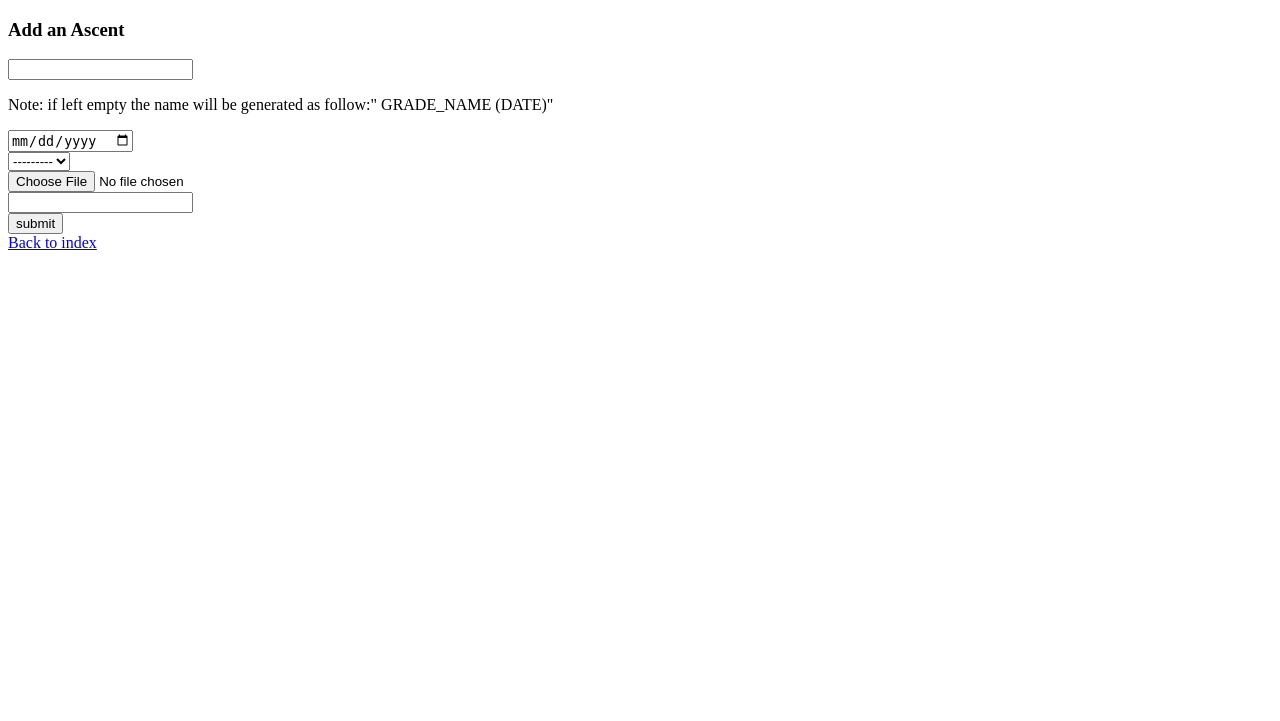
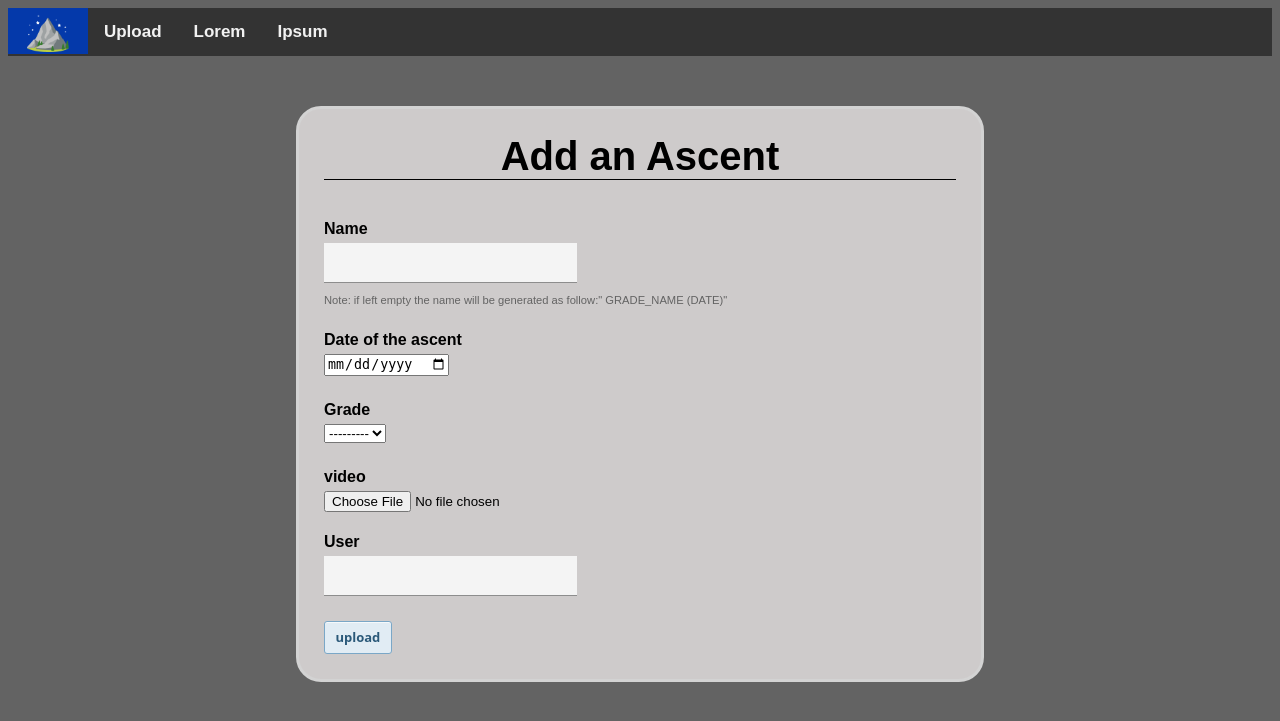
Before and after one commit to 0xZach/LogAscents, a Django app: page /logAscents/upload/ in a window 1280 px wide. Shown: the top 721 px of the page. Run offline with Django 5.2, Linux system fonts and the light colour scheme; data that the repository does not hold is empty; parts of the project's set-up code (start-up, migrations or seed data) failed here and were passed over; some libraries are stand-ins or nearby versions.

Commit message:
- added some front-end beauty - added background image for test (will delete later) - modified runserverScript to avoid "it works on my machine"

```diff
--- a/ascents/forms.py
+++ b/ascents/forms.py
@@ -12,7 +12,8 @@ and 'date_uploaded' is changed from being a normal text input to being a true da
 """
 class AscentForm(forms.ModelForm):
 
-    name = forms.CharField(required=False)
+    name = forms.CharField(required=False, widget=forms.TextInput(attrs={'id': "input"}))
+    user = forms.CharField(widget=forms.TextInput(attrs={'id': "input"}))
     date_uploaded = forms.DateField(widget=forms.DateInput(attrs={'class': 'form-control', 'type':'date'}))
 
     class Meta:
--- a/ascents/static/ascents/styles.css
+++ b/ascents/static/ascents/styles.css
@@ -1,3 +1,126 @@
+/*      HEADER      */
+
+/* Add a black background color to the top navigation */
+.topnav {
+  background-color: #333;
+  overflow: hidden;
+  margin-bottom:50px;
+  font-weight: bold;
+}
+
+/* Style the links inside the navigation bar */
+.topnav a {
+  float: left;
+  color: #f2f2f2;
+  text-align: center;
+  padding: 14px 16px;
+  text-decoration: none;
+  font-size: 17px;
+}
+
+/* Change the color of links on hover */
+.topnav a:hover {
+  background-color: #ddd;
+  color: black;
+}
+
+/* Add a color to the active/current link */
+.topnav a.active {
+  background-color: #0439aa;
+  color: white;
+  font-size: 2.4em;
+  padding:0px 16px;
+}
+
+
+
+
+/*     BODY     */
+body {
+  background-color: #636363;
+  /*background: url("/static/img/test_background.jpg") 10% 0 repeat;*/
+  font-family: sans-serif;
+}
+
+
+
+
+
+
+/*    UPLOAD    */
+
+
+
+
+
+
+h1 {
+  font-family: Impact, sans-serif;
+  color: #CE5937;
+}
+
+h3 {
+  text-align:center;
+  border-bottom:1px solid black;
+  min-width:fit;
+  font-size:2.5em;
+  font-weight: bold;
+  margin-top: 0;
+}
+
+h4 {
+  margin-bottom:5px;
+  font-size:1em;
+}
+
+#form_body p {
+  font-size:0.7em;
+  color: #636363;
+}
+
+.input{
+  margin-bottom:25px;
+}
+
+
+.input-and-title {
+    margin-left: 25px;
+    margin-right: 25px;
+    padding-bottom: 10px;
+    margin-top: 20px;
+    border-bottom: 1px solid gray;
+    display: flex;
+}
+
+.input-title {
+    flex: 0 0 60%;
+}
+
+.input {
+    flex: 1;
+}
+
+#form_body{
+  margin: auto;
+  width: 50%;
+  border: 3px solid lightgray;
+  padding: 25px;
+  border-radius: 25px;
+  background-color: #cecbcb;
+}
+
+
+
+
+
+
+
+/*    LIST     */
+
+
+
+
+
 #prev_box {
     cursor:pointer;
     border:2px solid black;
@@ -27,3 +150,81 @@
   #prev_user:hover {
     background-color:lightgray;
   }*/
+
+
+
+
+
+
+/*    CUSTOM BUTTON    */
+
+.button-8 {
+  background-color: #e1ecf4;
+  border-radius: 3px;
+  border: 1px solid #7aa7c7;
+  box-shadow: rgba(255, 255, 255, .7) 0 1px 0 0 inset;
+  box-sizing: border-box;
+  color: #2b5979;
+  cursor: pointer;
+  display: inline-block;
+  font-family: system-ui,"Segoe UI","Liberation Sans",sans-serif;
+  font-size: 13px;
+  font-weight: bold;
+  line-height: 1.15385;
+  margin: 0;
+  outline: none;
+  padding: 8px .8em;
+  position: relative;
+  text-align: center;
+  text-decoration: none;
+  user-select: none;
+  -webkit-user-select: none;
+  touch-action: manipulation;
+  vertical-align: baseline;
+  white-space: nowrap;
+}
+
+.button-8:hover,
+.button-8:focus {
+  background-color: #b3d3ea;
+  color: #2c5777;
+}
+
+.button-8:focus {
+  box-shadow: 0 0 0 4px rgba(0, 149, 255, .15);
+}
+
+.button-8:active {
+  background-color: #a0c7e4;
+  box-shadow: none;
+  color: #2c5777;
+}
+
+
+
+
+#input{
+  box-sizing: border-box;
+  font-family: inherit;
+  font-size: 14px;
+  vertical-align: baseline;
+  font-weight: 400;
+  line-height: 1.29;
+  letter-spacing: .16px;
+  border-radius: 0;
+  outline: 2px solid transparent;
+  outline-offset: -2px;
+  width: 40%;
+  height: 40px;
+  border: none;
+  border-bottom: 1px solid #8d8d8d;
+  background-color: #f4f4f4;
+  padding: 0 16px;
+  color: #161616;
+  transition: background-color 70ms cubic-bezier(.2,0,.38,.9),outline 70ms cubic-bezier(.2,0,.38,.9);
+}
+
+#input:focus{
+    outline: 2px solid #0f62fe;
+    outline-offset: -2px;
+}
--- a/ascents/templates/ascents/upload_ascent.html
+++ b/ascents/templates/ascents/upload_ascent.html
@@ -2,36 +2,43 @@
 {% load widget_tweaks %}
 
 {% block content %}
+
+<div id="form_body">
 
   <h3>Add an Ascent</h3>
 
   <form method="POST" enctype="multipart/form-data">
     {% csrf_token %}
 
-  <div>
+    <div class="input">
+      <h4>Name</h4>
       {% render_field form.name %}
       <p>Note: if left empty the name will be generated as follow:" GRADE_NAME (DATE)"</p>
     </div>
 
-  <div>
+    <div class="input">
+      <h4>Date of the ascent</h4>
       {% render_field form.date_uploaded %}
     </div>
 
-  <div>
+    <div class="input">
+      <h4>Grade</h4>
       {% render_field form.grade %}
     </div>
 
-  <div>
+    <div class="input_video">
+      <h4>video</h4>
       {% render_field form.video %}
     </div>
 
-  <div>
+    <div class="input">
+      <h4>User</h4>
       {% render_field form.user %}
     </div>
 
-  <input type="submit" value="submit">
+    <input class="button-8" type="submit" value="upload">
   </form>
-
-<a href="{% url 'index' %}">Back to index</a>
+  <!--<a href="{% url 'index' %}">Back to index</a>-->
+</div>
 
 {% endblock %}
--- a/ascents/templates/base.html
+++ b/ascents/templates/base.html
@@ -9,6 +9,14 @@
     <script src="{% static 'ascents/scripts.js' %}"></script>
   </head>
   <body>
+    <div class="topnav">
+      <a class="bigemoji active" href="{% url 'index' %}">⛰️</a>
+      <!--<a href="{% url 'index' %}">Home</a>-->
+      <a href="{% url 'upload-ascent' %}">Upload</a>
+      <a href="">Lorem</a>
+      <a href="">Ipsum</a>
+    </div>
+
     {% block content %}
 
 
```
Also changed, not shown: ascents/static/img/test_background.jpg (added), 1 other file. Lines whose indentation alone changed are shown as unchanged.
